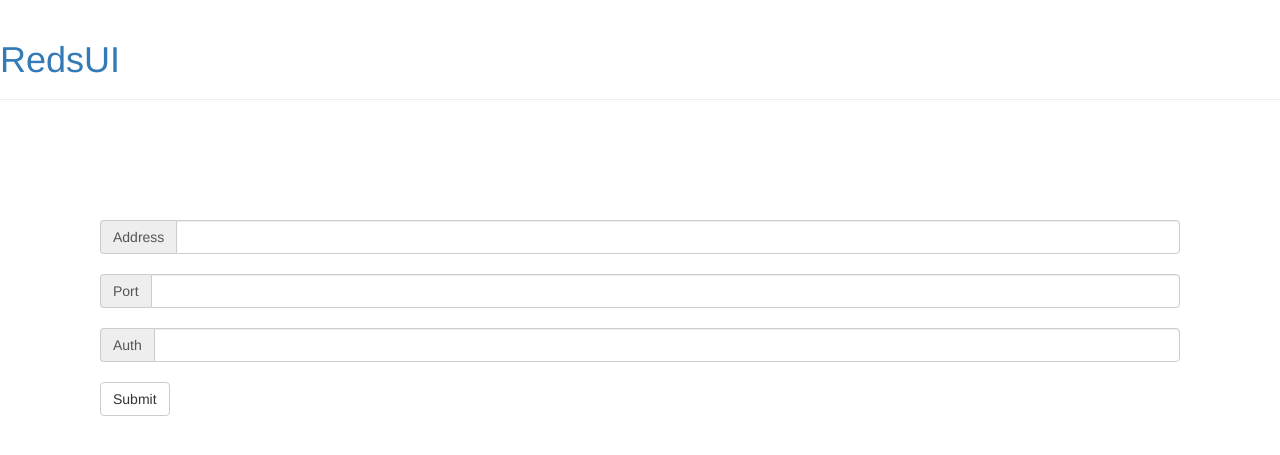
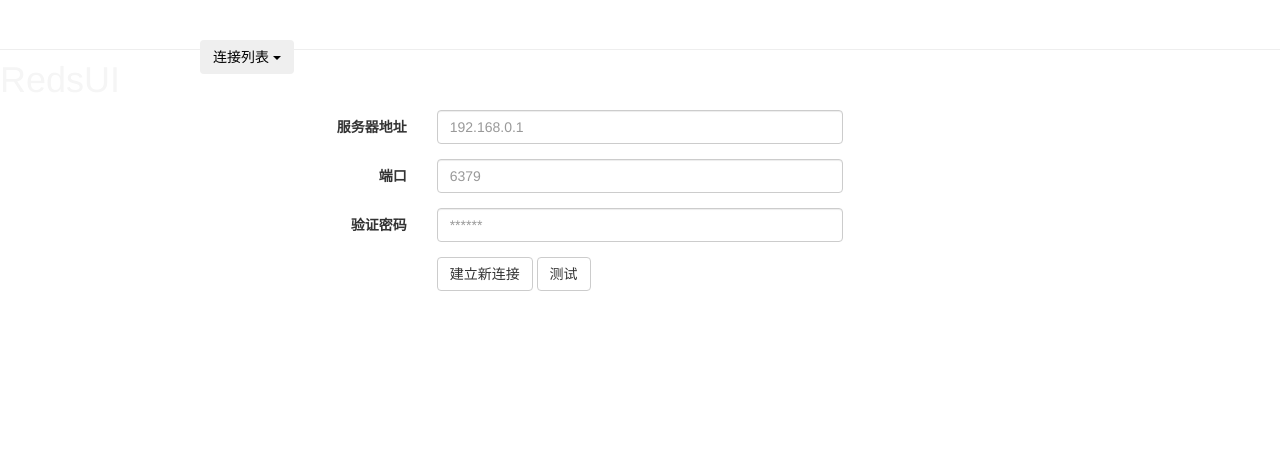
Before and after one commit to Jiayi-Liao/redsCabin, a Django app: template redisView/templates/redisView/index.html in a window 1280 px wide. Shown: the top 455 px of the page. Run offline with Django 3.2, Linux system fonts and the light colour scheme; the template is opened without the code that fills it, so the values that code supplies are empty; some libraries are stand-ins or nearby versions.

Commit message:
New Features

```diff
--- a/RedsUI/wsgi.py
+++ b/RedsUI/wsgi.py
@@ -11,6 +11,7 @@ import os
 
 from django.core.wsgi import get_wsgi_application
 
-os.environ.setdefault("DJANGO_SETTINGS_MODULE", "RedsUI.settings")
+#os.environ["DJANGO_SETTINGS_MODULE"] = "setting"
+os.environ.setdefault("DJANGO_SETTINGS_MODULE", "setting")
 
 application = get_wsgi_application()
--- a/manage.py
+++ b/manage.py
@@ -3,7 +3,8 @@ import os
 import sys
 
 if __name__ == "__main__":
-    os.environ.setdefault("DJANGO_SETTINGS_MODULE", "RedsUI.settings")
+    os.environ.setdefault("DJANGO_SETTINGS_MODULE", "setting")
+    os.environ["DJANGO_SETTINGS_MODULE"] = "setting"
     try:
         from django.core.management import execute_from_command_line
     except ImportError:
--- a/redisView/models.py
+++ b/redisView/models.py
@@ -14,3 +14,6 @@ class RedisConn(models.Model):
     port = models.CharField(max_length=200)
     auth = models.CharField(max_length=2048)
     pub_date = models.DateTimeField('date published')
+
+    class Meta:
+        unique_together = ('address', 'port')
--- a/redisView/templates/redisView/base.html
+++ b/redisView/templates/redisView/base.html
@@ -3,15 +3,43 @@
 
 <html>
 <head>
+    <script src="{% static 'redisView/js/jquery-2.2.2.js' %} "></script>
+    <script src="{% static 'redisView/js/bootstrap.min.js' %}"></script>
     <link href="{% static 'redisView/css/bootstrap.min.css' %}" rel="stylesheet"/>
-    <link href="{% static 'redisView/css/mainUI.css' %}" rel="stylesheet"/>
-    <script src="{% static 'redisView/js/jquery-2.2.2.js' %} "></script>
+    <link href="{% static 'redisView/css/base.css' %}" rel="stylesheet"/>
+    {% block script %}{% endblock %}
 </head>
 <body>
-<div class="page-header">
-    <h1><a href="/">RedsUI</a></h1>
+<title>RedsCabin网页终端</title>
+<div class="page-header base-header">
+    <div>
+        <h1 style="width:200px;float:left"><a style="color:whitesmoke" href="/">RedsUI</a></h1>
+        <div class="dropdown conn-control" style="width:200px;float:left">
+            <button type="button" class="btn dropdown-toggle" id="dropdownMenu1" data-toggle="dropdown"
+                    style="color:black">连接列表
+                <span class="caret"></span>
+            </button>
+            <ul class="dropdown-menu" role="menu" aria-labelledby="dropdownMenu1">
+                {% for o in connList %}
+                    <li role="presentation">
+                        <a role="menuitem" tabindex="-1"
+                           href="{% url 'redisView:detail' o.id %}">redis@{{ o.address }}:{{ o.port }}</a>
+                    </li>
+                {% endfor %}
+            </ul>
+        </div>
+        {% comment %}        <select class="form-control select conn-control" style="width:200px;float:left">
+            <option value=""></option>
+            {% for o in connList %}
+                <option><a href="{% url 'redisView:detail' o.id %}">redis@{{ o.address }}:{{ o.port }}</a>
+                </option>
+            {% endfor %}
+
+        </select>{% endcomment %}
+    </div>
 </div>
-<div class="content">
+
+<div class="content" style="margin-top:10px">
     <div class="row">
         <div class="col-md-12">
             {% block content %}
--- a/redisView/templates/redisView/index.html
+++ b/redisView/templates/redisView/index.html
@@ -1,27 +1,65 @@
 {% extends 'redisView/base.html' %}
+{% load static %}
 
+{% block script %}
+    <link href="{% static 'redisView/css/newConn.css' %}" rel="stylesheet"/>
+    <script>
+        function testRedisConn() {
+            var address = $("input[name='address']").val();
+            var port = $("input[name='port']").val();
+            var auth = $("input[name='auth']").val();
+            $.ajax({
+                type: "get",
+                url: "{% url 'redisView:testRedisConn' %}",
+                data: {'address': address, 'port': port, 'auth': auth},
+                dataType: "json",
+                success: function (data) {
+                    if (data["status"] == 1) {
+                        $("#testFlag").empty();
+                        $("#testFlag").text("测试成功");
+                    } else {
+                        $("#testFlag").empty();
+                        $("#testFlag").text("测试失败");
+                    }
+                }
+            });
+        }
+    </script>
+{% endblock script %}
 
 
 {% block content %}
-    <div style="padding: 100px 100px 10px;">
-        <form class="bs-example bs-example-form" method='post' role="form" action="{% url 'redisView:newConn' %}">
+    <div class="login-container">
+        <form class="form-horizontal" method='post' role="form" action="{% url 'redisView:newConn' %}">
             {% csrf_token %}
-            <div class="input-group">
-                <span class="input-group-addon">Address</span>
-                <input name='address' type="text" class="form-control">
+            <div class="form-group">
+                <label class="col-md-4 control-label">服务器地址</label>
+                <div class="col-md-4">
+                    <input name="address" type="text" class="form-control" placeholder="192.168.0.1">
+                </div>
             </div>
-            <br>
-            <div class="input-group">
-                <span class="input-group-addon">Port</span>
-                <input name='port' type="text" class="form-control">
+            <div class="form-group">
+                <label class="col-md-4 control-label">端口</label>
+                <div class="col-md-4">
+                    <input name="port" type="text" class="form-control" placeholder="6379">
+                </div>
             </div>
-            <br>
-            <div class="input-group">
-                <span class="input-group-addon">Auth</span>
-                <input name='password' type="text" class="form-control">
+            <div class="form-group">
+                <label class="col-md-4 control-label">验证密码</label>
+                <div class="col-md-4">
+                    <input name="auth" type="password" class="form-control" placeholder="******">
+                </div>
             </div>
-            </br>
-            <button type="submit" class="btn btn-default">Submit</button>
+
+            <div class="form-group">
+                <div class="col-md-offset-4 col-md-6">
+                    <button type="submit" class="btn btn-default">建立新连接</button>
+                    <button type="button" class="btn btn-default" onclick="testRedisConn()">测试</button>
+                    <label id="testFlag" style="color:red">{% if desc %}信息错误
+
+                    {% endif %}</label>
+                </div>
+            </div>
         </form>
     </div>
 {% endblock content %}
```
Also changed, not shown: RedsUI/settings.py (+122 -122 lines), redisView/templates/redisView/mainUI.html (+15 -11 lines), redisView/urls.py (+5 -4 lines), redisView/views.py (+22 -7 lines).
